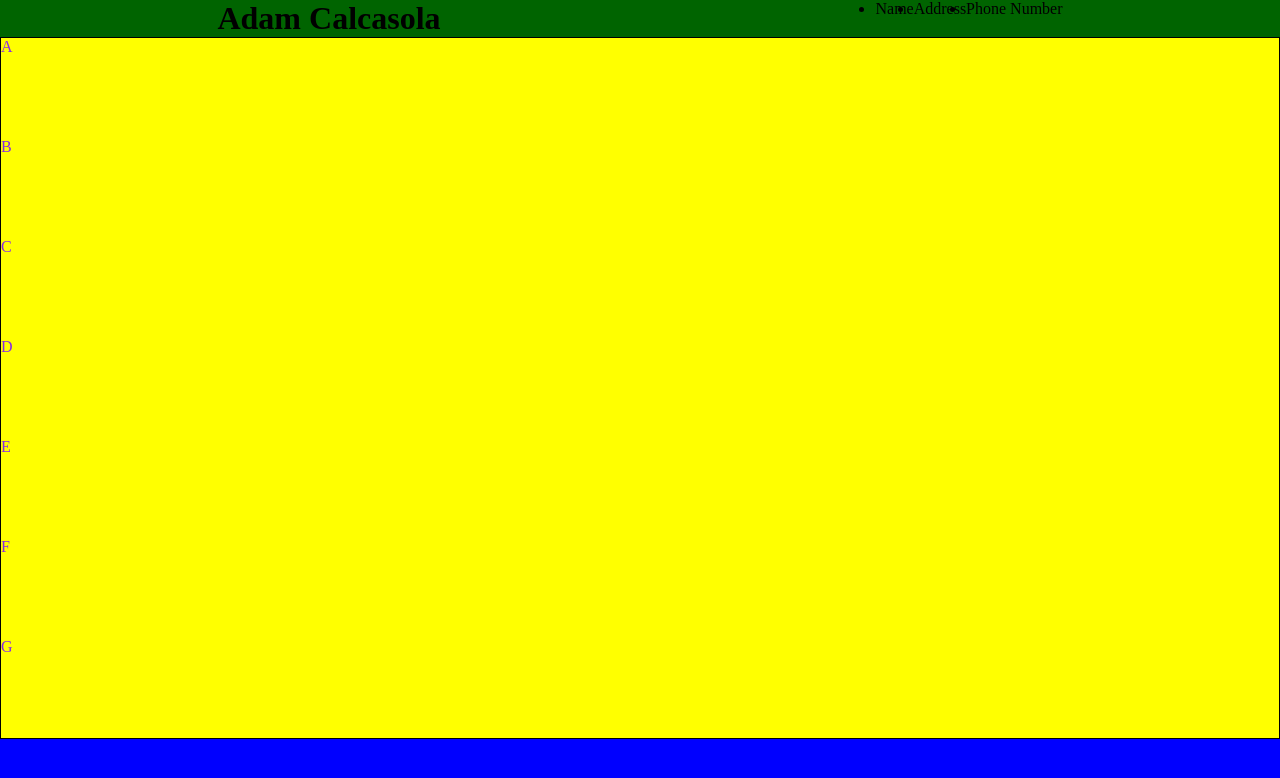
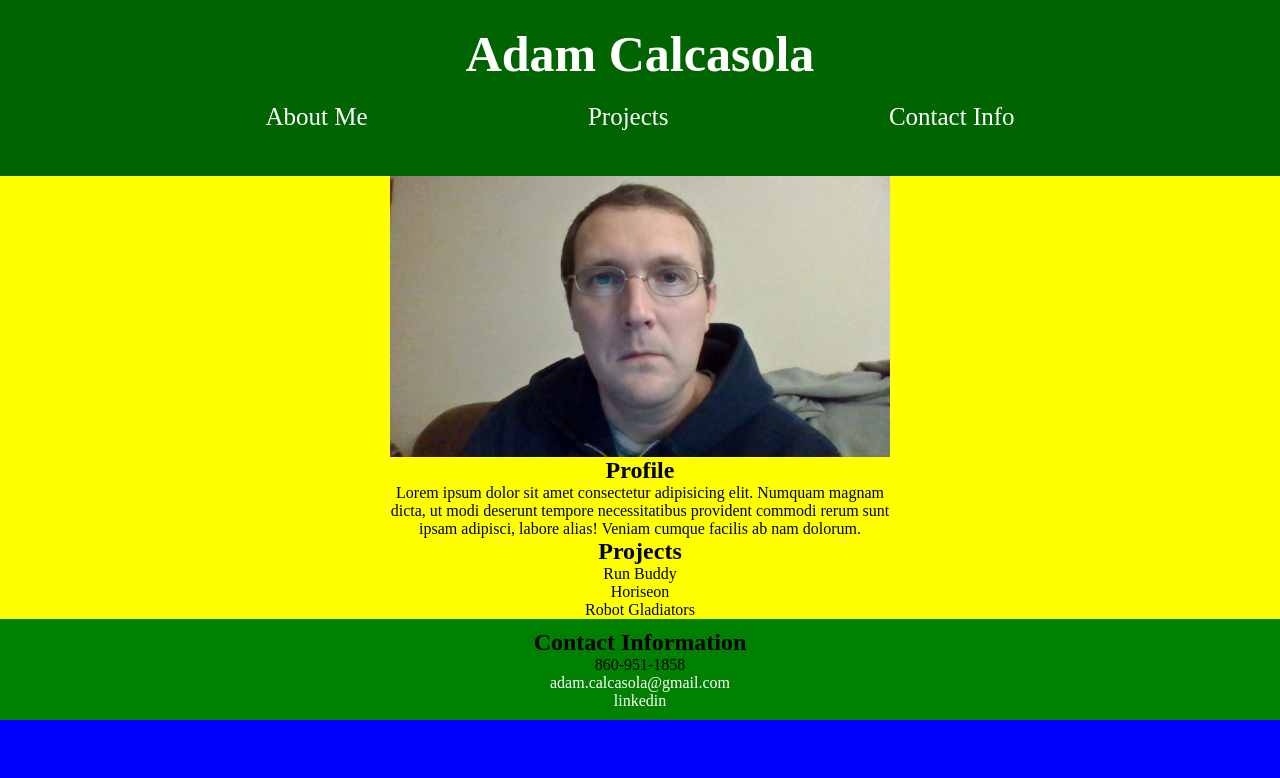
Before and after one commit to Adamcalcasola/my-profile, a plain HTML site: page index.html in a window 1280 px wide. Drawn offline with Linux system fonts and the light colour scheme.

Commit message:
basic layout with picture

```diff
--- a/assets/css/style.css
+++ b/assets/css/style.css
@@ -1,34 +1,62 @@
 * {
+    box-sizing: border-box;
     padding: 0;
     margin: 0;
+}
+a {
+    color:white;
+    text-decoration: none;
 }
 body {
     background-color: blue;
 }
 header {
     background-color:darkgreen;
-    display: flex;
-    justify-content: space-evenly;
+    color: white;
+    padding:25px;
+    width:100%;
+    display: inline-block;
 }
 header h1 {
+    font-size:50px;
+    text-align: center;
 }
-header div {
-}
-header nav {
-}
+
 header nav ul {
     display: flex;
     justify-content: space-evenly;
+    font-size: 25px;
+    list-style-type: none;
+    margin:20px;
 }
 
-.box {
-    background-color:aqua;
-    color:blueviolet;
-    border:1px solid black;
-    flex-wrap:wrap;
+Main {
+    color:black;
+    text-align: center;
 }
-.box section {
+Main section {
+    display: flex;
+    justify-content: center;
+    flex-direction: column;
     background-color: yellow;
     width: 100%;
-    height: 100px;
+    height: 100%;
 }
+Main section img {
+    display: block;
+    margin:auto;
+    max-width: 500px;
+}
+Main section p {
+    margin:auto;
+    display:block;
+    width:500px;
+}
+footer {
+    display: block;
+    padding:10px;
+    background-color:green;
+    color: black;
+    height: 100%;
+    text-align: center;
+}
--- a/index.html
+++ b/index.html
@@ -9,28 +9,42 @@
   <body>
     <header>
       <h1>Adam Calcasola</h1>
-    <div>
-      <img src="">
-    </div>
       <nav>
         <ul>
-        <li>Name</li>
-        <li>Address</li>
-        <li>Phone Number</li>
+          <li>
+            <a href = "#profile">About Me</a>
+          </li>
+          <li>
+            <a href = "#projects">Projects</a>
+          </li>
+          <li>
+            <a href = "#contact">Contact Info</a>
+          </li>
         </ul>
       </nav>
     </header>
     <main>
-      <section class="box">
-        <section>A</section>
-        <section>B</section>
-        <section>C</section>
-        <section>D</section>
-        <section>E</section>
-        <section>F</section>
-        <section>G</section>
+        <section id="profile">
+            <img src = "./assets/images/Adam.jpg.jpg" alt="Picture of Adam Calcasola"/>
+            <h2>Profile</h2>
+            <p>
+              Lorem ipsum dolor sit amet consectetur adipisicing elit.
+              Numquam magnam dicta, ut modi deserunt tempore necessitatibus
+              provident commodi rerum sunt ipsam adipisci, labore alias!
+              Veniam cumque facilis ab nam dolorum.
+            </p>
         </section>
-      <section></section>
+        <section id="projects">
+          <h2>Projects</h2>
+          <section>Run Buddy</section>
+          <section>Horiseon</section>
+          <section>Robot Gladiators</section>
+        </section>
     </main>
-  <footer></footer>
+    <footer id="contact">
+      <h2>Contact Information</h2>
+      <p>860-951-1858</p>
+      <a href = "mailto: adam.calcasola@gmail.com">adam.calcasola@gmail.com</a></br>
+      <a href = "https://www.linkedin.com/in/adam-calcasola-6471aa39/">linkedin</a>
+    </footer>
   </body>
```
Also changed, not shown: assets/images/Adam.jpg.jpg (added). Lines whose indentation alone changed are shown as unchanged.
